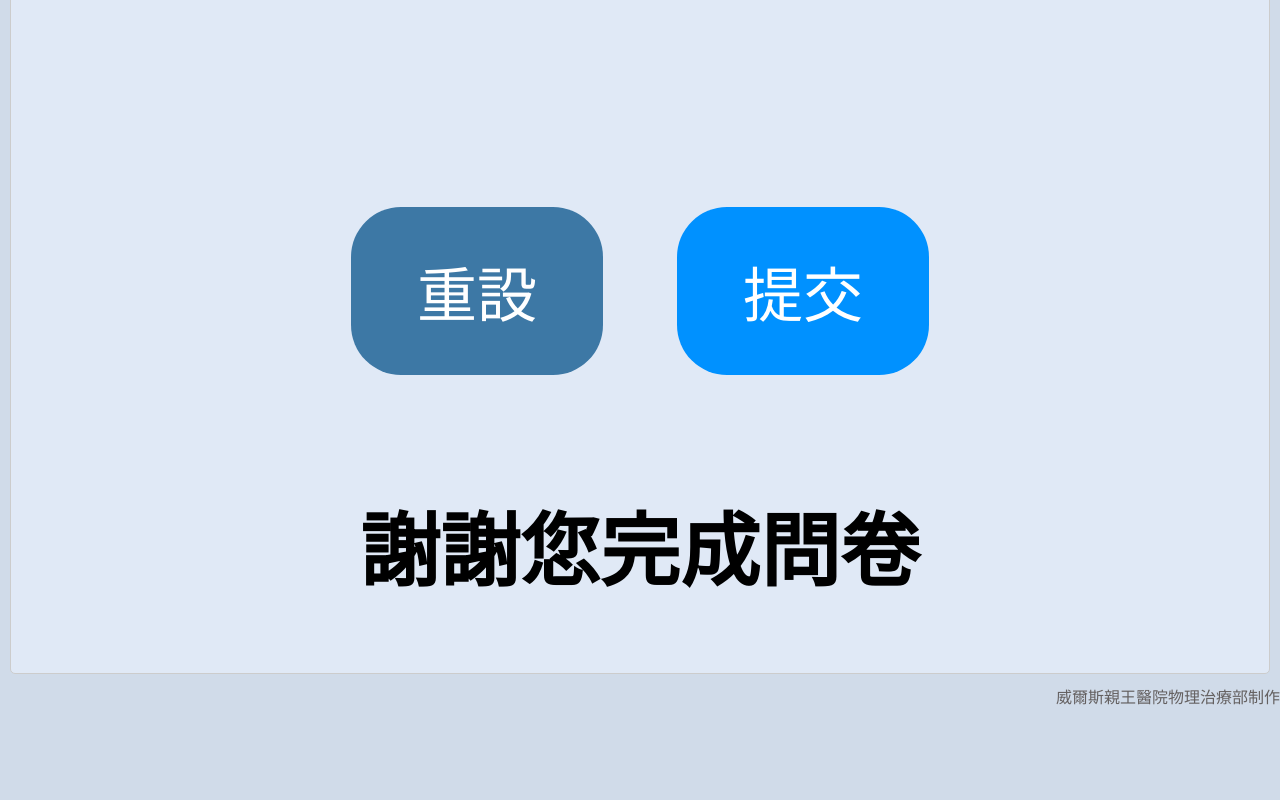
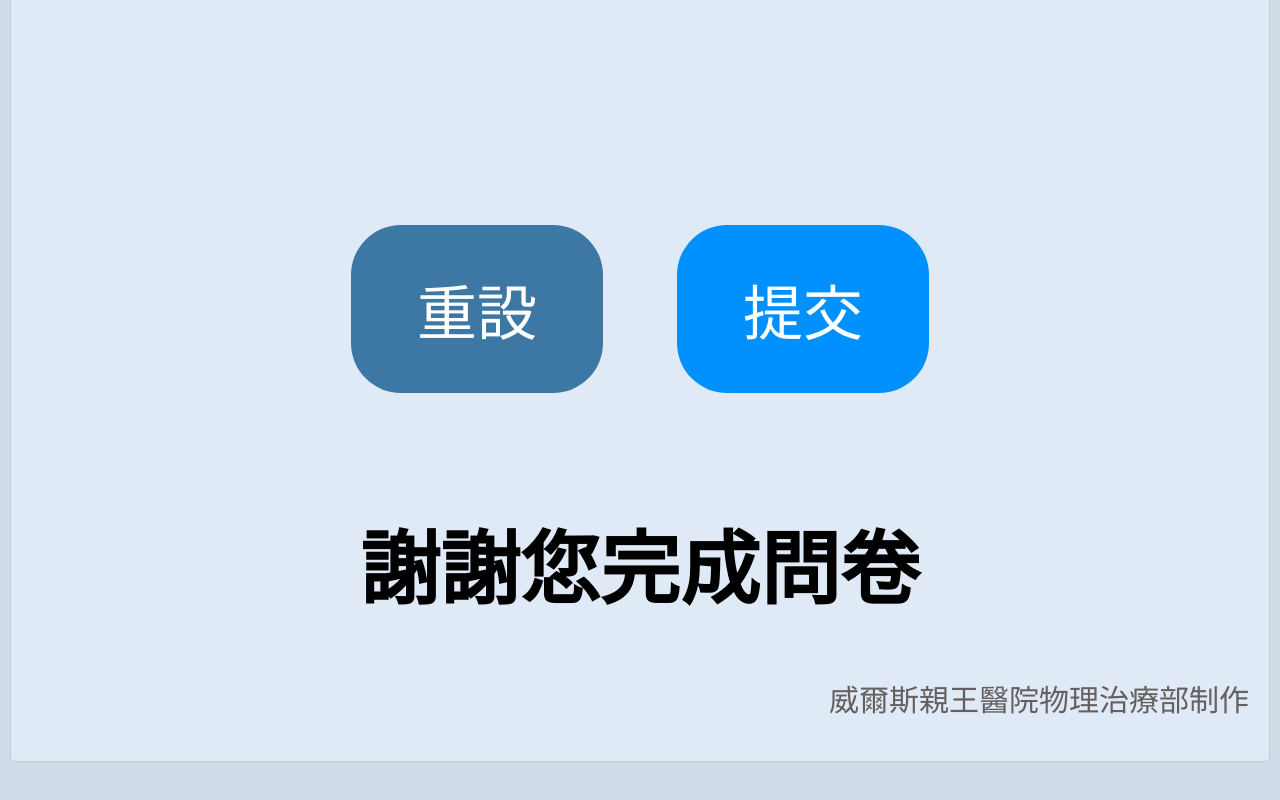
Before and after one commit to pwhphysio/m_StartBack, a plain HTML site: page index.html in a window 1280 px wide. Shown: the part 5181-5981 px from the top of the page. Drawn offline with Linux system fonts and the light colour scheme.

Commit message:
Update index.html

```diff
--- a/index.html
+++ b/index.html
@@ -278,6 +278,9 @@
 			font-size: 60px;
             line-height: 2;
 		}
+		#create{
+			font-size: 30px;
+		}
 
 	</style>
 	<script type="text/javascript">
@@ -334,7 +337,7 @@
 	</script>
 </head>
 <body>
-    <br><br><br><br><br>
+    <br><br><br><br><br><br>
 	<h1>STarT 背部檢測工具</h1>
     <button class = "increase-font-size-btn" id="increase-font-button">大
     </button>
@@ -461,6 +464,9 @@
 		<div class="centered-text">
 		  <h1>謝謝您完成問卷</h1>
 		</div>
+		<div id="create">
+			<p>威爾斯親王醫院物理治療部制作</p>
+		</div>
 	</form>
 	<div id="popup">
 		<div class="popup-content">
@@ -469,9 +475,7 @@
 		</div>
 	</div>
 
-	<div id="create">
-		<p>威爾斯親王醫院物理治療部制作</p>
-	</div>
+
 	<br><br><br><br><br><br><br><br><br><br>
 </body>
 </html>
```
